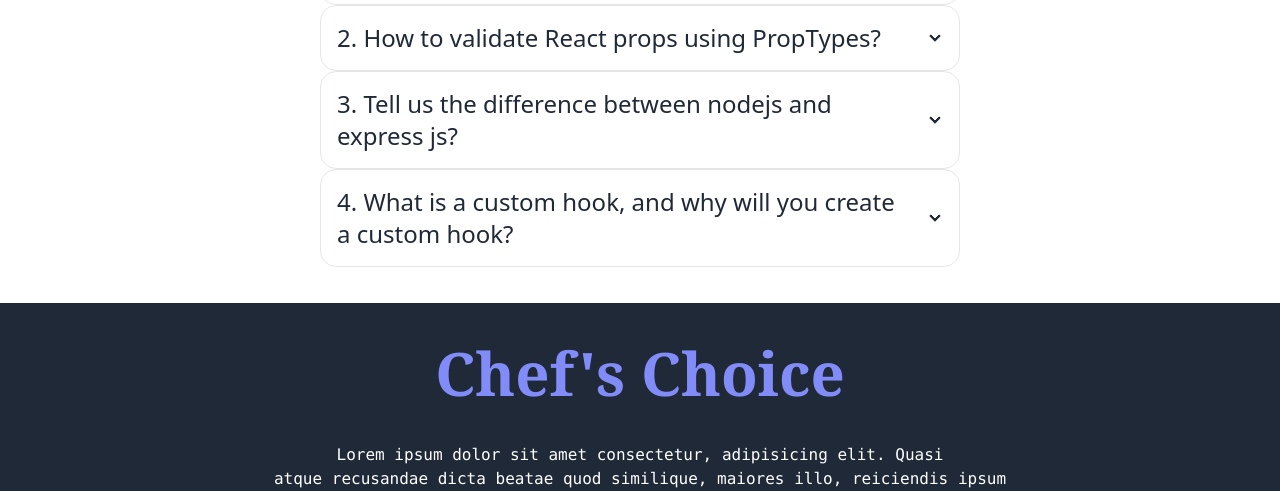
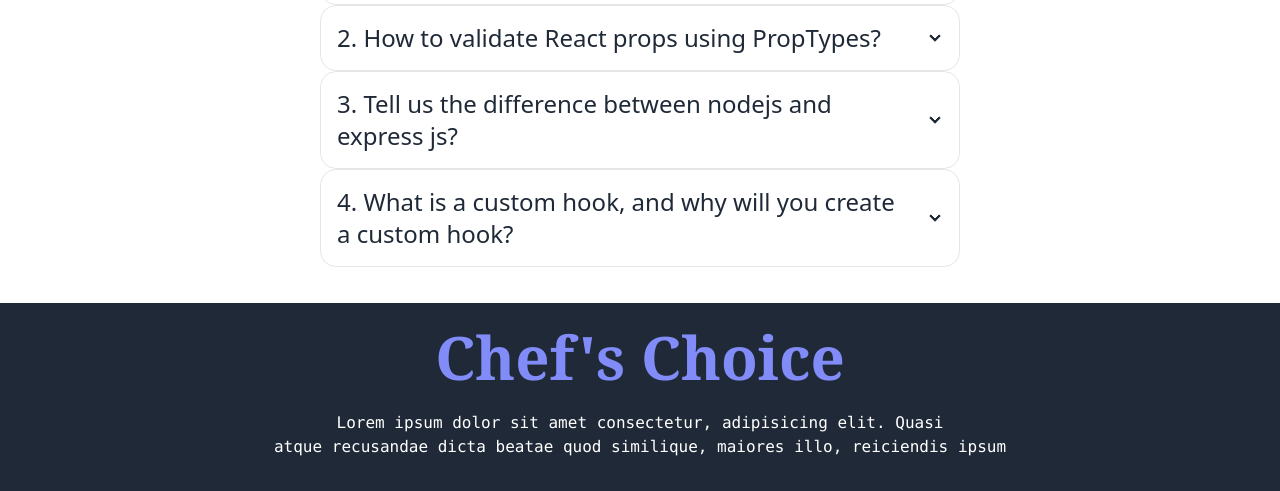
Before and after one commit to samsulalamasif/chefs-choice-client, a React (Vite) app: page /blog in a window 1280 px wide. Shown: the part 461-952 px from the top of the page. Built offline with nearby package versions, Linux system fonts and the light colour scheme; no server answers.

Commit message:
blog page question and answer add

```diff
--- a/src/components/Footer/Footer.jsx
+++ b/src/components/Footer/Footer.jsx
@@ -7,17 +7,14 @@ const Footer = () => {
     return (
         <div className=" bg-gray-800" >
             <h1 className='text-indigo-400  font-serif font-semibold
-            text-6xl text-center py-10'>Chef's Choice</h1>
+            text-6xl text-center py-6'>Chef's Choice</h1>
             <p className='text-white text-center font-mono'>
                 Lorem ipsum dolor sit amet consectetur, adipisicing elit. Quasi <br />
-                atque recusandae dicta beatae quod similique, maiores illo, reiciendis ipsum <br />
-                brpraesentium voluptas, fugit architecto doloremque aperiam doloribus obcaecati. Fugit, <br />
-                ani ilique, maiores illo, reiciendis ipsum praesentium voluptas, fugit architecto doloremque aperiam doloribus .
-
+                atque recusandae dicta beatae quod similique, maiores illo, reiciendis ipsum
             </p>
             <div>
                 <h1 className='text-white  font-serif font-bold
-            text-3xl text-center mt-10 mb-3'>Contact us</h1>
+            text-3xl text-center mt-8 mb-3'>Contact us</h1>
                 <div className='flex items-center w-3/6  mx-auto gap-16'>
                     <h1 className='text-white  font-semibold  text-sm my-5'>
                         Address: 14/5A Strada Statale 30,Caprile, Italy <br />
@@ -36,7 +33,7 @@ const Footer = () => {
                 </div>
             </div>
             <Link to="/">
-                <h1 className="text-white text-lg py-16 font-semibold text-center">
+                <h1 className="text-white text-sm py-8 font-semibold text-center">
                     Copyright © 2023 Chef's Choice. All Rights Reserved.
                 </h1>
             </Link>
--- a/src/pages/Blogs/Blogs.jsx
+++ b/src/pages/Blogs/Blogs.jsx
@@ -22,7 +22,7 @@ const Blogs = () => {
                         1. Tell us the differences between uncontrolled and controlled components?
                     </div>
                     <div className="collapse-content">
-                        <p>tabIndex={0} attribute is necessary to make the div focusable</p>
+                        <p className='text-lg font-semibold'>Controlled components are considered a better approach for handling user input in React.js, as they provide more control and flexibility over the application state. However, uncontrolled components can be useful in certain situations, such as when dealing with large or complex forms, or when working with third-party libraries that require uncontrolled inputs.</p>
                     </div>
                 </div>
                 <div tabIndex={0} className="collapse collapse-arrow border border-base-300 bg-base-100 rounded-box">
@@ -30,7 +30,8 @@ const Blogs = () => {
                         2. How to validate React props using PropTypes?
                     </div>
                     <div className="collapse-content">
-                        <p>tabIndex={0} attribute is necessary to make the div focusable</p>
+                        <p className='text-lg font-semibold'>PropTypes are simply a mechanism that ensures that the passed value is of the correct datatype. This makes sure that we don't receive an error at the very end of our app by the console which might not be easy to deal with. <br />
+                            Props and PropTypes are important mechanisms for passing read-only attributes between React components. We can use React props, short for properties, to send data from one component to another. If a component receives the wrong type of props, it can cause bugs and unexpected errors in your app.</p>
                     </div>
                 </div>
                 <div tabIndex={0} className="collapse collapse-arrow border border-base-300 bg-base-100 rounded-box">
@@ -38,7 +39,15 @@ const Blogs = () => {
                         3. Tell us the difference between nodejs and express js?
                     </div>
                     <div className="collapse-content">
-                        <p>tabIndex={0} attribute is necessary to make the div focusable</p>
+                        <p className='text-lg font-semibold'>
+                            Node.js and Express.js are both technologies used for building web applications, but they serve different purposes. <br />
+
+                            Node.js is a runtime environment that allows you to run JavaScript code outside of a web browser, on the server side. It provides a platform for building server-side applications using JavaScript, and includes a set of built-in modules that can be used to handle file system I/O, networking, and other tasks. <br />
+
+                            Express.js, on the other hand, is a web application framework that is built on top of Node.js. It provides a higher-level API for building web applications and makes it easier to handle HTTP requests, define routes, and perform other common web development tasks. Express.js also includes a set of middleware modules that can be used to add additional functionality to your application. <br />
+
+                            In summary, Node.js provides a runtime environment for executing JavaScript code on the server side, while Express.js provides a framework for building web applications using Node.js.
+                        </p>
                     </div>
                 </div>
                 <div tabIndex={0} className="collapse collapse-arrow border border-base-300 bg-base-100 rounded-box ">
@@ -46,7 +55,13 @@ const Blogs = () => {
                         4. What is a custom hook, and why will you create a custom hook?
                     </div>
                     <div className="collapse-content">
-                        <p>tabIndex={0} attribute is necessary to make the div focusable</p>
+                        <p className='text-lg font-semibold'>
+                            In React, a custom hook is a JavaScript function that utilizes some of the built-in hooks (such as useState, useEffect, useContext, etc.) to create custom behavior that can be shared between components. Custom hooks allow developers to encapsulate complex logic or functionality into a reusable and composable function, improving code reuse and reducing duplication. <br />
+                            Reusing complex stateful logic: If you find yourself writing the same code repeatedly across multiple components, you can extract that logic into a custom hook to avoid code duplication and make your code more maintainable. <br />
+
+                            Handling third-party APIs or libraries: If you are working with a third-party API or library that has complex setup or state management, you can create a custom hook to encapsulate that logic and make it easier to use across your application.
+
+                        </p>
                     </div>
 
                 </div>
```
